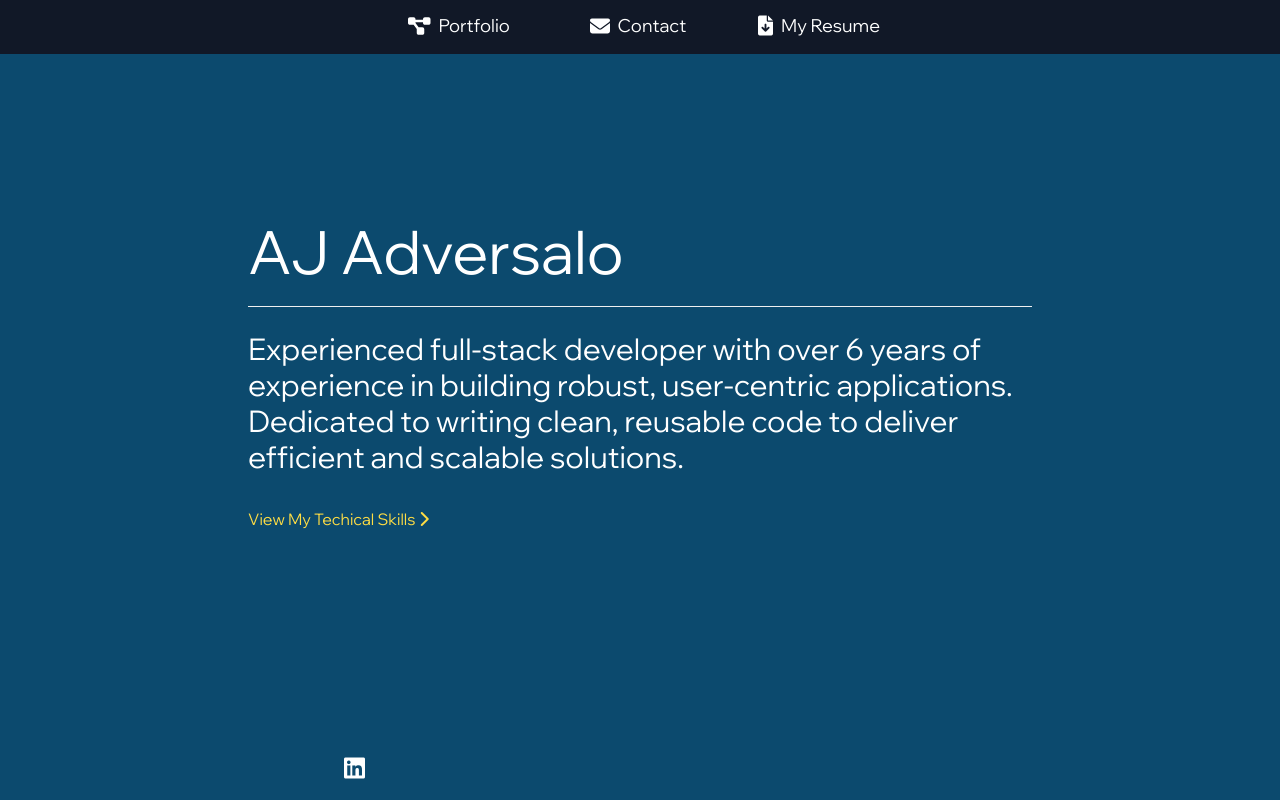
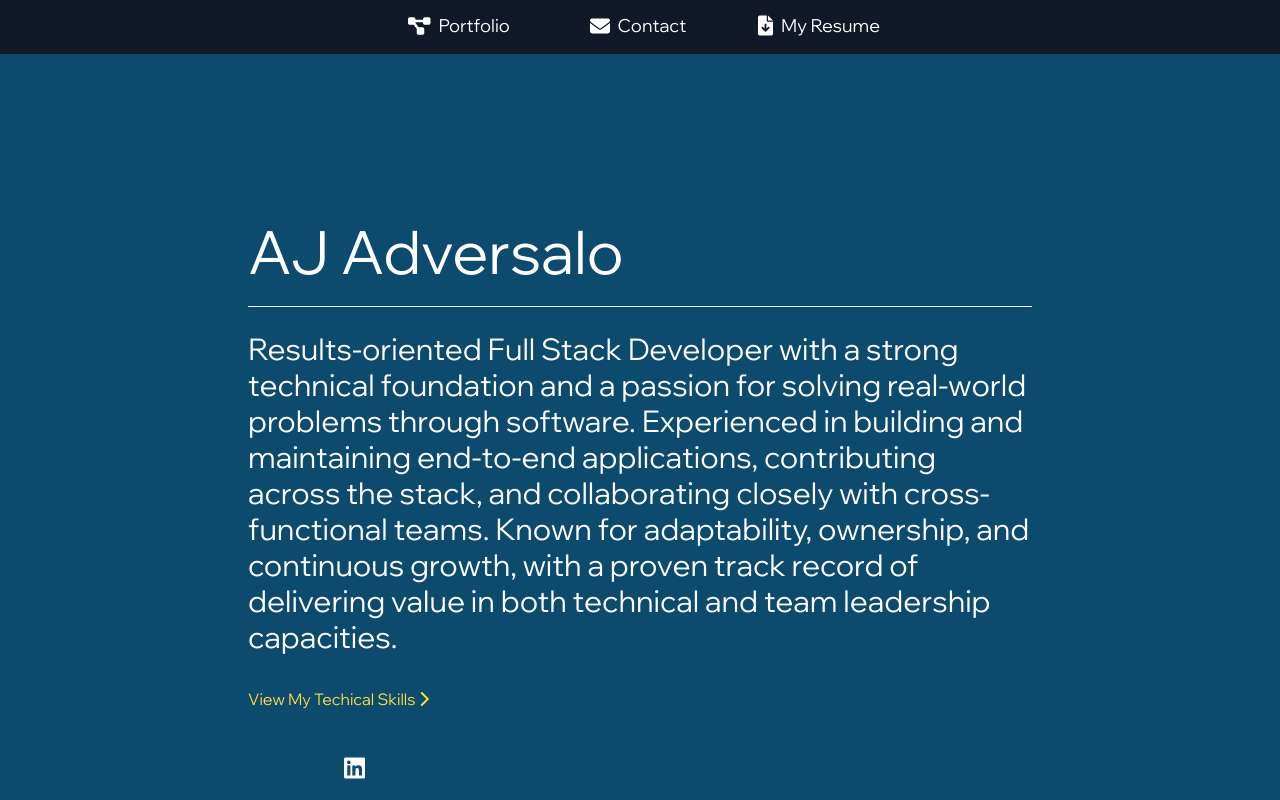
Before and after one commit to ajadversalo/ajadversalo.github.io, a React (Create React App) app: page / in a window 1280 px wide. Shown: the top 800 px of the page. Built offline with nearby package versions, Linux system fonts and the light colour scheme.

Commit message:
Update summary

```diff
--- a/src/App.tsx
+++ b/src/App.tsx
@@ -196,7 +196,7 @@ function App() {
                                 transition={{ duration: 1 }}
                             >
                             <div className={"text-2xl sm:text-3xl"}>
-                                Experienced full-stack developer with over 6 years of experience in building robust, user-centric applications. Dedicated to writing clean, reusable code to deliver efficient and scalable solutions.
+                              Results-oriented Full Stack Developer with a strong technical foundation and a passion for solving real-world problems through software. Experienced in building and maintaining end-to-end applications, contributing across the stack, and collaborating closely with cross-functional teams. Known for adaptability, ownership, and continuous growth, with a proven track record of delivering value in both technical and team leadership capacities.
                             </div>
                             </motion.div>
                         </Collapse>
```
